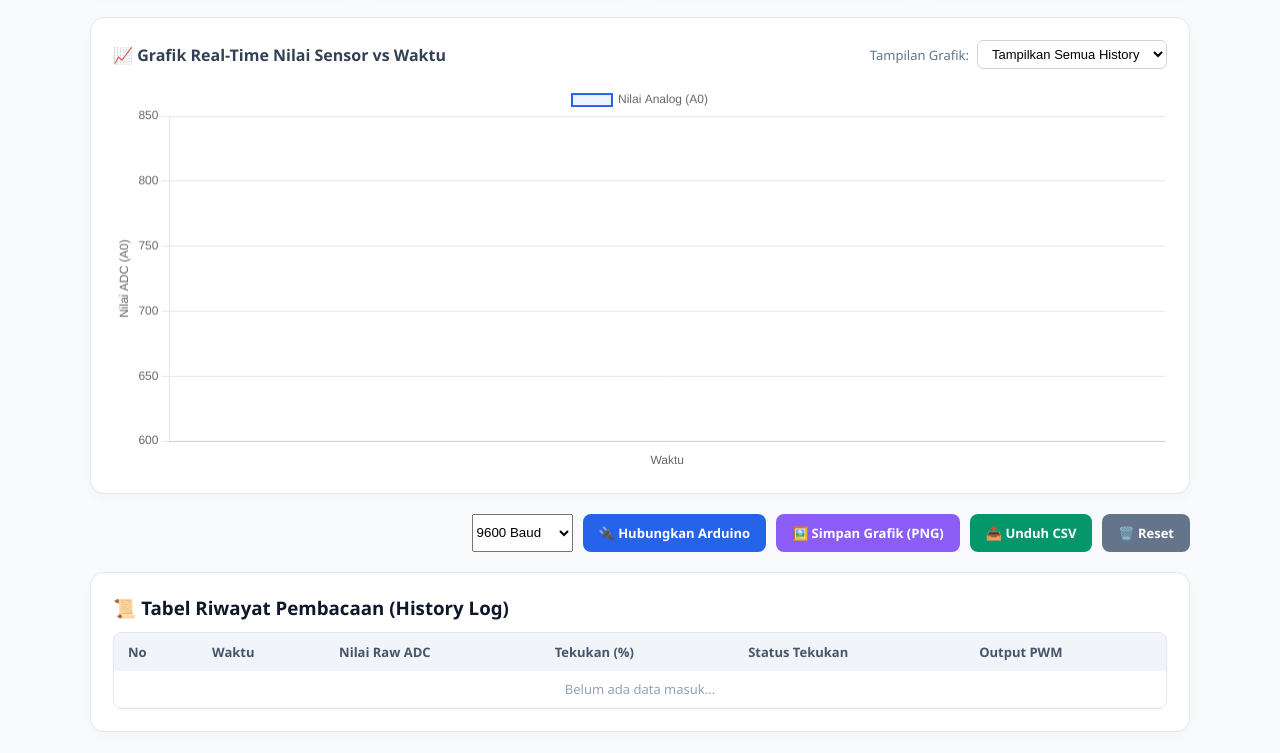
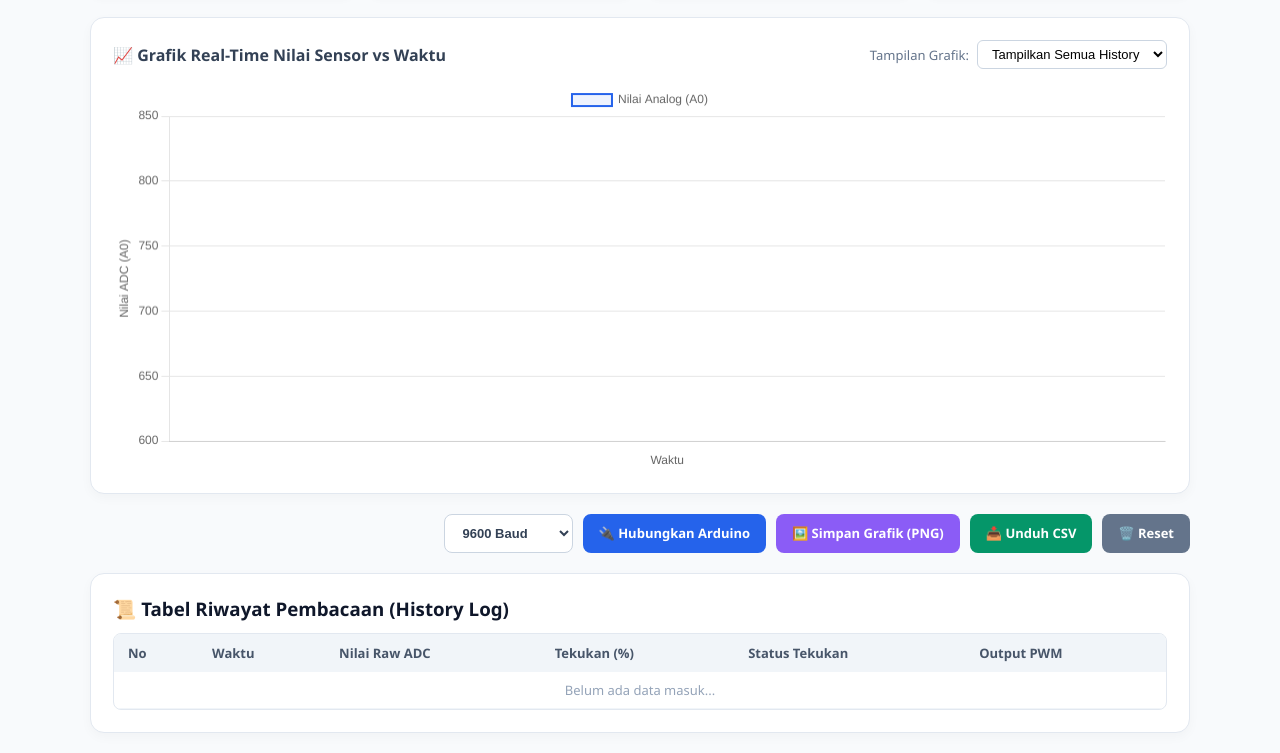
Before and after one commit to Alfarizal27/Fingerbending, a website: page index.html in a window 1280 px wide. Shown: the part 258-1011 px from the top of the page. Drawn offline with nearby package versions, Linux system fonts and the light colour scheme.

Commit message:
style for new button

```diff
--- a/assets/css/style.css
+++ b/assets/css/style.css
@@ -92,6 +92,25 @@ button {
   justify-content: flex-end; /* Menggeser tombol ke kanan bawah grafik, bisa diganti 'center' kalau mau rata tengah */
 }
 
+.select-baud {
+  padding: 10px 14px;
+  border-radius: 8px;
+  border: 1px solid #cbd5e1;
+  font-size: 13px;
+  font-weight: 600;
+  background-color: white;
+  color: #334155;
+  outline: none;
+  cursor: pointer;
+  transition: all 0.2s ease;
+}
+
+.select-baud:disabled {
+  background-color: #f1f5f9;
+  color: #94a3b8;
+  cursor: not-allowed;
+}
+
 table { width: 100%; border-collapse: collapse; font-size: 13px; text-align: left; }
 th { background: #f1f5f9; padding: 10px 14px; font-weight: 600; color: #475569; position: sticky; top: 0; }
 td { padding: 9px 14px; border-bottom: 1px solid #f1f5f9; color: #334155; }
```
